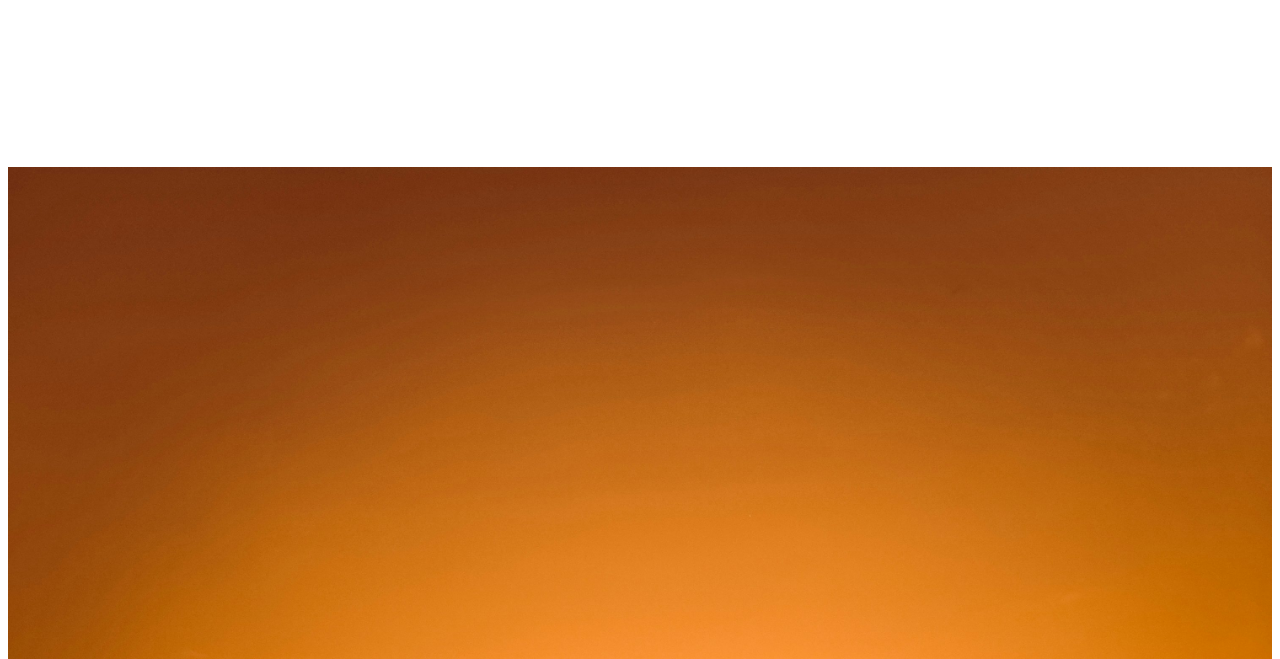
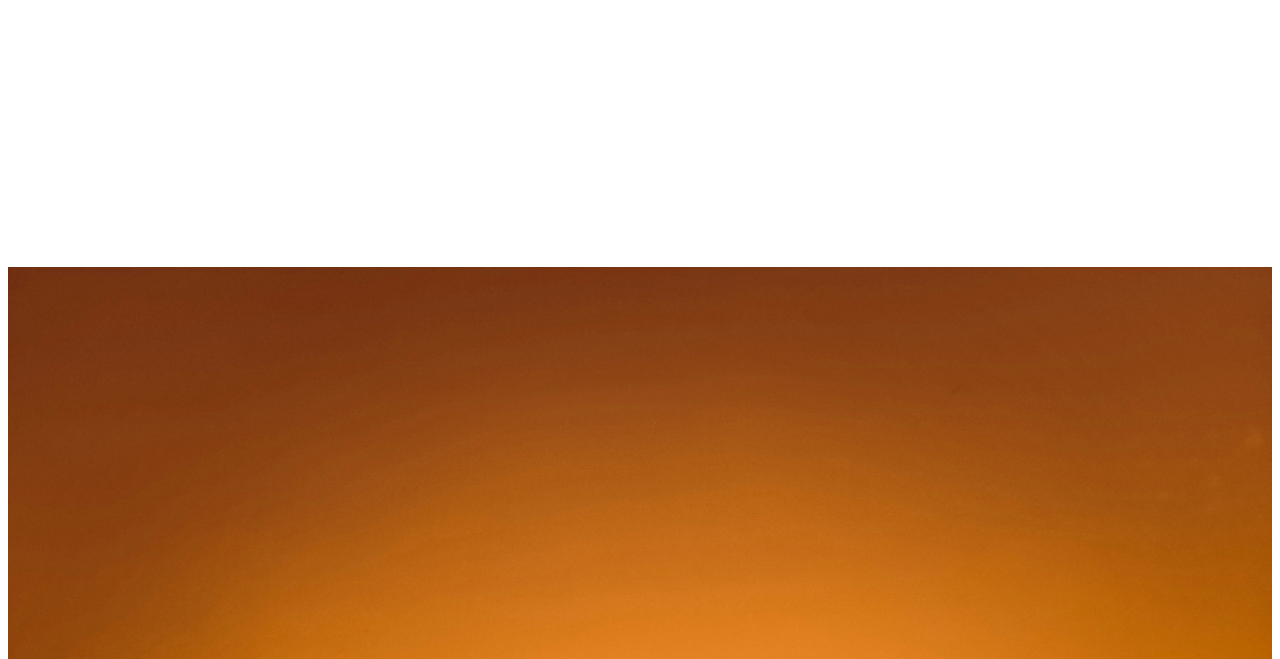
Before and after one commit to amarjotranu/Shakti-Education.github.io, a plain HTML site: page index.html in a window 1280 px wide. Shown: the part 141-800 px from the top of the page. Drawn offline with Linux system fonts and the light colour scheme.

Commit message:
Update style.css

```diff
--- a/style.css
+++ b/style.css
@@ -46,8 +46,8 @@
 
 .hero-image {
   width: 100%;
-  height: 500px;                 /* Set a visible height */
-  margin-top: 200px;             /* Push it below the navbar if needed */
+  height: 200px;                 /* Set a visible height */
+  margin-top: 300px;             /* Push it below the navbar if needed */
   justify-content: center;       /* Center image horizontally */
   align-items: center;           /* Center image vertically */
   object-fit: cover;
```
